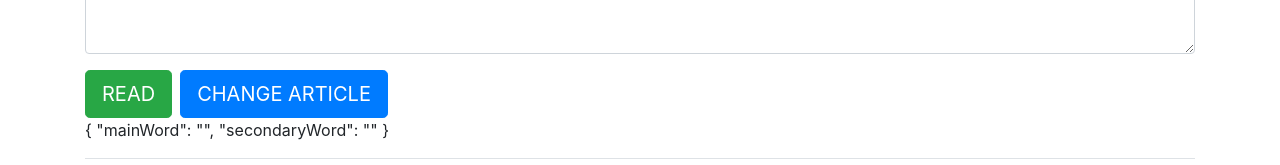
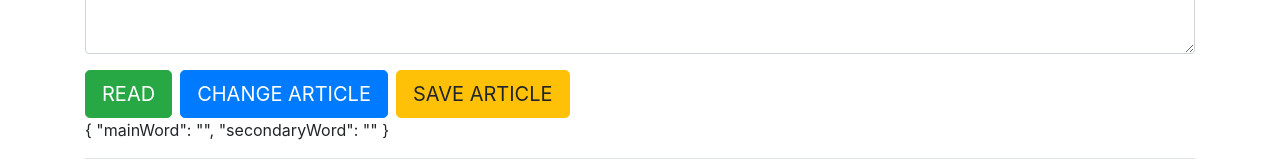
Before and after one commit to SerdarSerifoglu/ReadAppVueFrontend, a Vue app: page /reader in a window 1280 px wide. Shown: the part 713-878 px from the top of the page. Built offline with nearby package versions, Linux system fonts and the light colour scheme; no server answers.

Commit message:
yazıları kaydetme ve güncelleme işlemi tamamlandı.

```diff
--- a/src/views/Reader.vue
+++ b/src/views/Reader.vue
@@ -88,6 +88,9 @@
         </button>
         <button @click="clickNewArticleButton" class="btn btn-primary btn-lg" style="margin-left:0.5rem">
           CHANGE ARTICLE
+        </button>
+        <button @click="saveArticle" class="btn btn-warning btn-lg" style="margin-left:0.5rem">
+          SAVE ARTICLE
         </button>
 
         <p class="articleBoard col-xs-12" v-html="readArticle" v-if="!openTextArea"></p>
@@ -269,6 +272,59 @@
         }
         this.wordData = {};
       },
+      saveArticle: async function() {
+        if (this.articleData.title === "") {
+          return;
+        }
+        var articleModel = {};
+        await axios
+          .get("http://localhost:5000/api/article/title/" + this.articleData.title, {
+            headers: {
+              Authorization: `Bearer: ${this.$store.state.token}`,
+            },
+          })
+          .then((response) => {
+            if (response.data.data != []) {
+              articleModel = response.data.data[0];
+            }
+          })
+          .catch((e) => console.log(e));
+        console.log(articleModel);
+        if (articleModel === undefined) {
+          await axios
+            .post(
+              "http://localhost:5000/api/article/add/",
+              { ...this.articleData },
+              {
+                headers: {
+                  Authorization: `Bearer: ${this.$store.state.token}`,
+                },
+              }
+            )
+            .then((response) => {
+              console.log(response);
+              alert("Article added");
+            })
+            .catch((e) => console.log(e));
+        } else {
+          articleModel = { ...articleModel, ...this.articleData };
+          await axios
+            .put(
+              "http://localhost:5000/api/article/add/",
+              { ...articleModel },
+              {
+                headers: {
+                  Authorization: `Bearer: ${this.$store.state.token}`,
+                },
+              }
+            )
+            .then((response) => {
+              console.log(response);
+              alert("Article saved");
+            })
+            .catch((e) => console.log(e));
+        }
+      },
     },
     async created() {
       console.log("Created Reader: " + this.$store.state.token);
```
